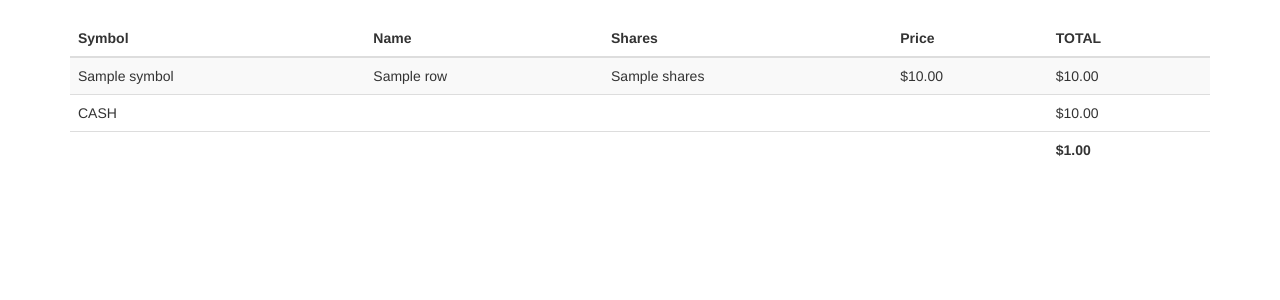
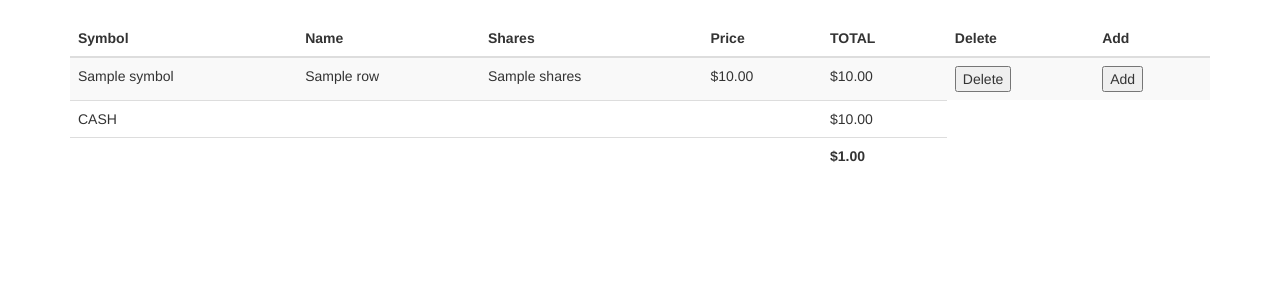
Before and after one commit to Meegashara/finance, a Flask app: template templates/index.html in a window 1280 px wide. Shown: the part 52-352 px from the top of the page. Run offline with Flask 2, Linux system fonts and the light colour scheme; the template is opened without the code that fills it: most values are stand-ins (such as "Sample title", 1, 10 or a date in 2020); some libraries are stand-ins or nearby versions.

Commit message:
Add jquery delete and add button handlers

```diff
--- a/templates/index.html
+++ b/templates/index.html
@@ -5,6 +5,19 @@
 {% endblock %}
 
 {% block main %}
+    <script>
+        $(document).ready(function () {
+            $('#delete').on('click', function () {
+                let _prompt = prompt('Сколько удалить?', '');
+                console.log('delete', _prompt)
+            });
+            $('#add').on('click', function () {
+                let _prompt = prompt('Сколько добавить?', '');
+                console.log('delete', _prompt)
+            })
+            }
+        );
+    </script>
     <table class="table table-striped" style="width:100%">
         <thead>
             <tr>
@@ -13,6 +26,8 @@
                 <th>Shares</th>
                 <th>Price</th>
                 <th>TOTAL</th>
+                <th>Delete</th>
+                <th>Add</th>
             </tr>
         </thead>
         <tfoot>
@@ -29,6 +44,8 @@
                     <td>{{row.shares}}</td>
                     <td>{{row.price | usd}}</td>
                     <td>{{row.total | usd}}</td>
+                    <td><button id="delete">Delete</button></td>
+                    <td><button id="add">Add</button></td>
                 </tr>
             {% endfor %}
             <tr>
```
